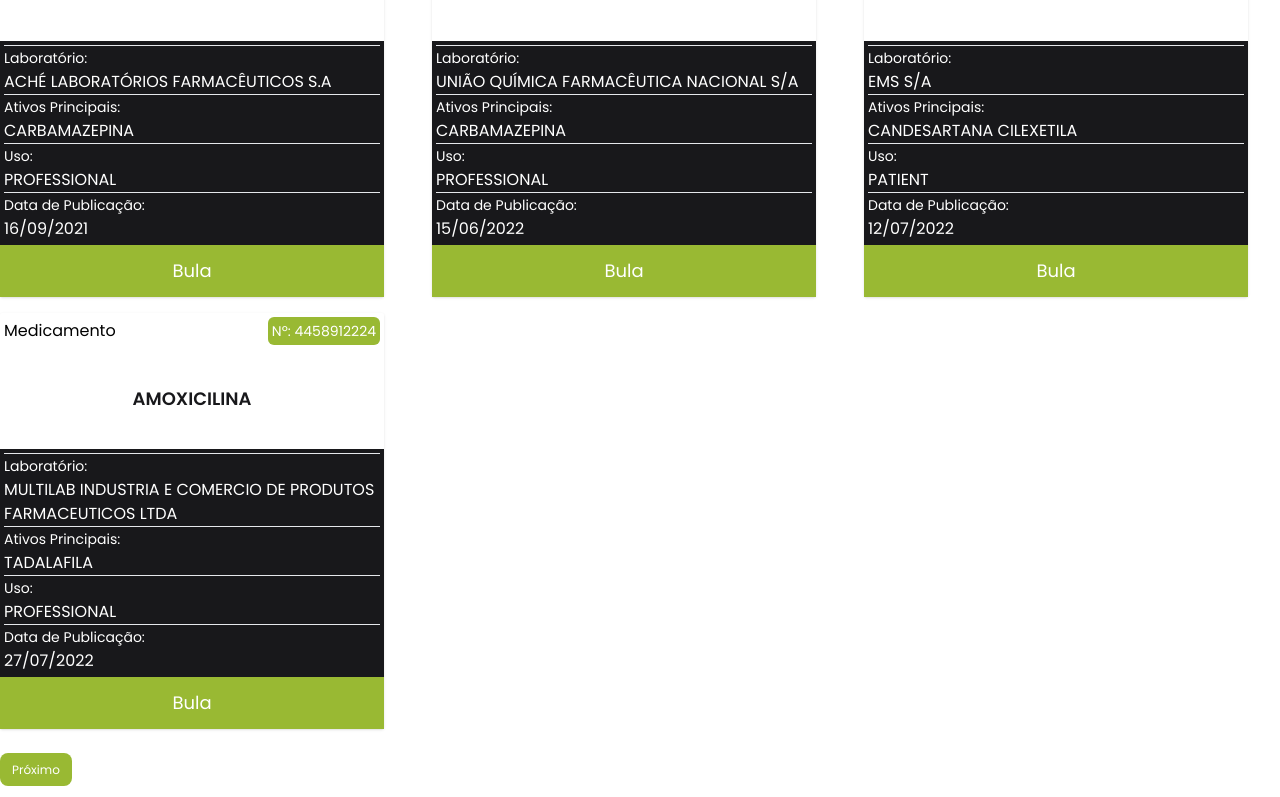
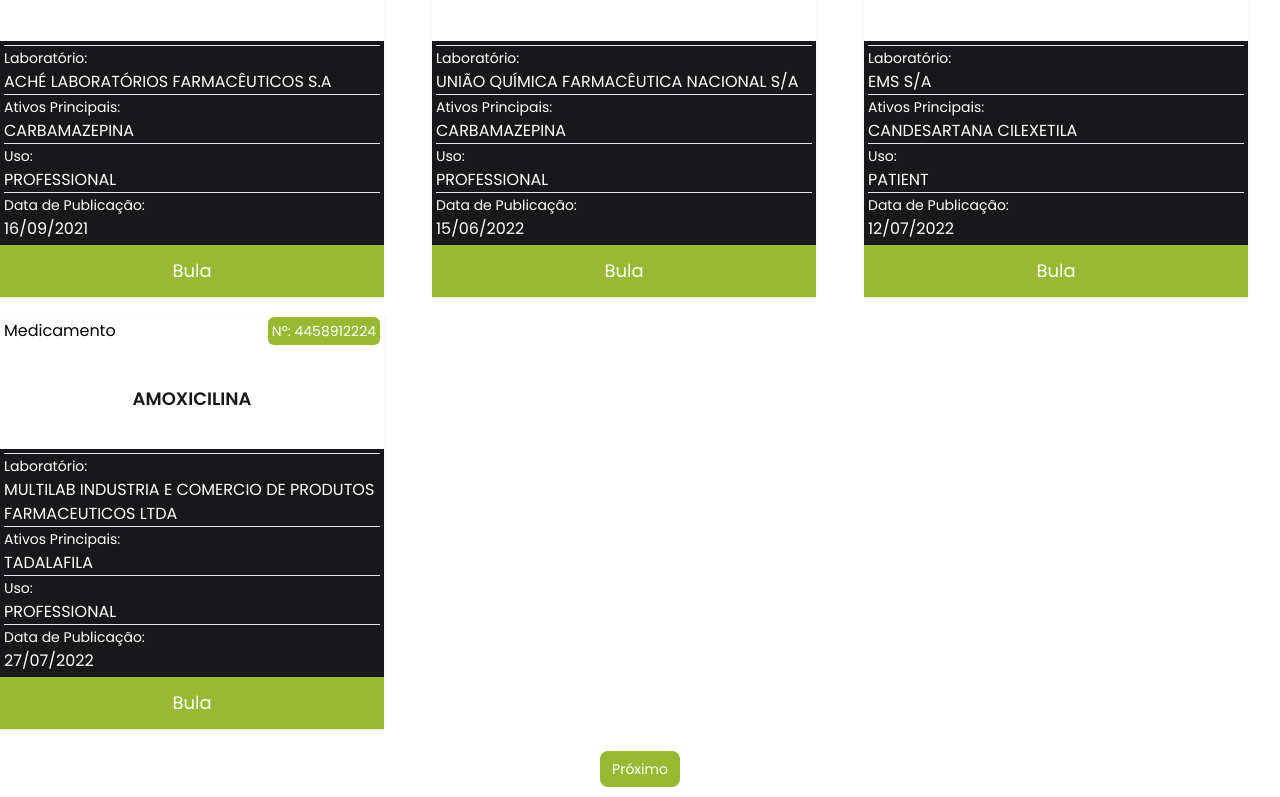
Before and after one commit to JoeSeraphy/dotlib-test-front, a React (Vite) app: page / in a window 1280 px wide. Shown: the part 1184-1981 px from the top of the page. Built offline with nearby package versions, Linux system fonts and the light colour scheme; data requests are answered from the project's data file.

Commit message:
add bula para download

```diff
--- a/src/components/ListaMedicamentos.jsx
+++ b/src/components/ListaMedicamentos.jsx
@@ -1,6 +1,7 @@
 import { format } from "date-fns";
 import { ptBR } from "date-fns/locale";
 import React, { useState } from "react";
+const bula = "api/public/pdf_sample.pdf";
 
 export default function ListaMedicamentos({ data, search }) {
   const [currentPage, setCurrentPage] = useState(1);
@@ -70,7 +71,7 @@
                 </div>
               </div>
               <div className="bg-[#99B933] text-center py-3 flex  justify-center items-baseline align-bottom">
-                <a href="#" target="_blank" className="text-white text-lg">
+                <a href={bula} target="_blank" className="text-white text-lg">
                   Bula
                 </a>
               </div>
@@ -78,11 +79,11 @@
           ))}
       </section>
       <nav className="gris my-4">
-        <ul className="flex justify-between">
+        <ul className="flex justify-around">
           <li className={`${currentPage === theFisrtPage ? "hidden" : ""}`}>
             <a
               href="#"
-              className="bg-[#99B933] py-2 px-3 rounded-lg text-white text-xs"
+              className="bg-[#99B933] py-2 px-3 rounded-lg text-white text-sm"
               onClick={prePage}
             >
               Anterior
@@ -91,7 +92,7 @@
           <li className={`${currentPage === theLastPage ? "hidden" : ""}`}>
             <a
               href="#"
-              className="bg-[#99B933] py-2 px-3 rounded-lg text-white text-xs"
+              className="bg-[#99B933] py-2 px-3 rounded-lg text-white text-sm"
               onClick={nextPage}
             >
               Próximo
```
